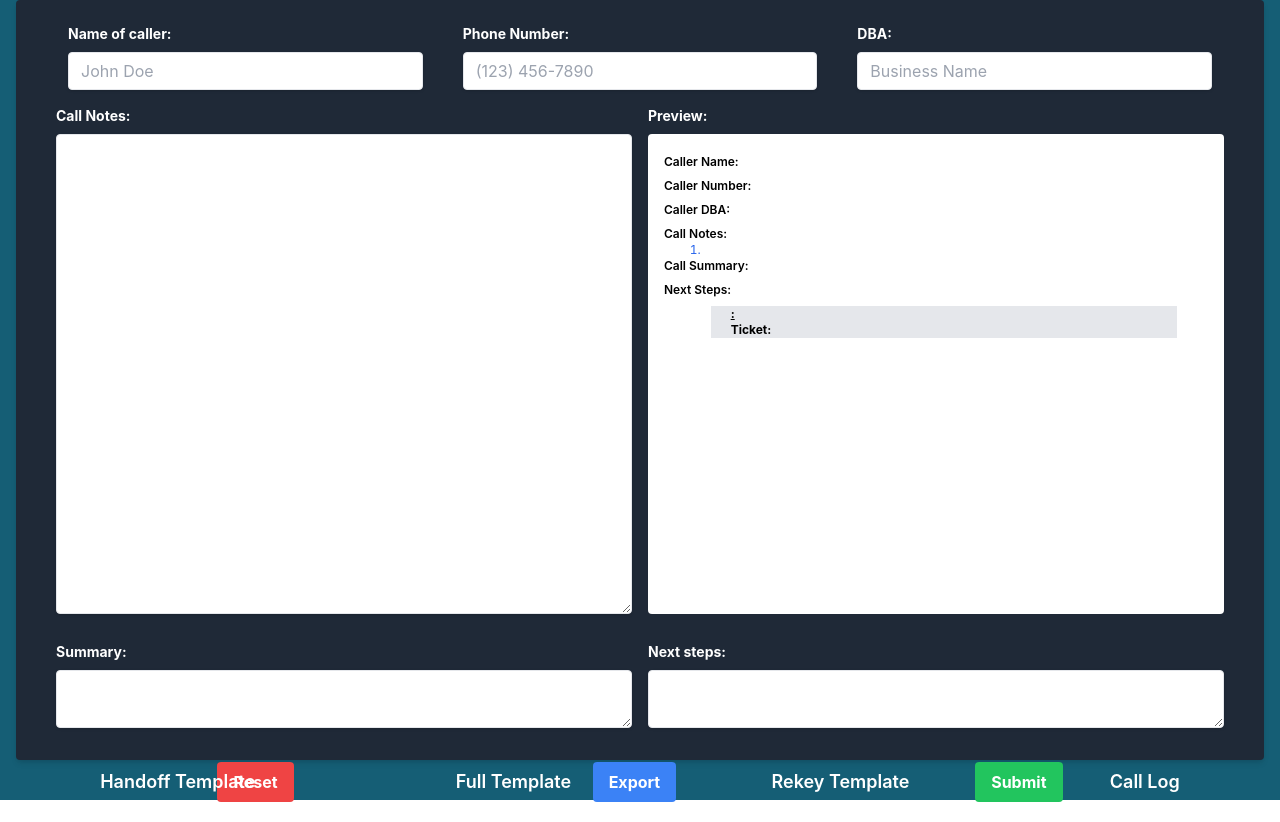
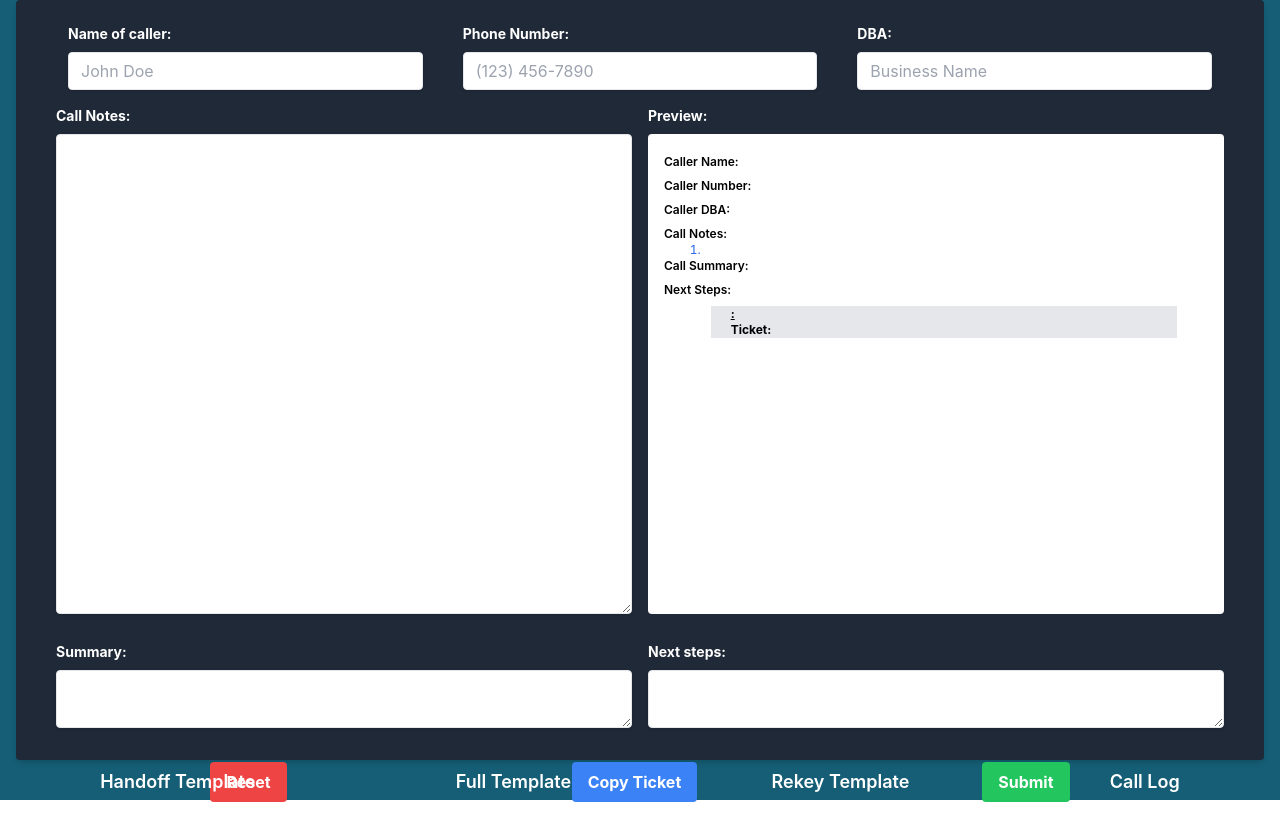
Before and after one commit to coleb229/Call-Notes-App, a React (Create React App) app: page / in a window 1280 px wide. Built offline with nearby package versions, Linux system fonts and the light colour scheme.

Commit message:
Replaced the Export button with a somewhat working copy button

```diff
--- a/src/components/caller/callerForm.js
+++ b/src/components/caller/callerForm.js
@@ -21,6 +21,13 @@ export default function InputForm() {
     setCallState(callerInfo)
   }
 
+  const copyTicket = (e) => {
+    e.preventDefault()
+    navigator.clipboard.writeText(
+      `Caller Name: ${callState.callerName}\nCaller Number: ${callState.callerNumber}\nCaller DBA: ${callState.callerDBA}\nCall Notes: \n${callState.callNotes}\nTroubleshooting Notes: ${callState.troubleshootingNotes}\nBackground Information: ${callState.backgroundInformation}\nCall Summary: ${callState.callSummary}\nNext Steps: ${callState.nextSteps}`,
+    )
+  }
+
   return (
     <form className='bg-gray-800 mx-4 shadow-md rounded px-8 pt-6 pb-8 h-[95vh]'>
       <CallerInfo
@@ -35,7 +42,7 @@ export default function InputForm() {
         <Preview callState={callState} />
       </div>
       <Details callState={callState} updateCallState={updateCallStateHandler} />
-      <Controls callState={callState} />
+      <Controls callState={callState} copyToClipboard={copyTicket} />
     </form>
   )
 }
--- a/src/components/caller/controls.js
+++ b/src/components/caller/controls.js
@@ -1,16 +1,26 @@
-import React from 'react';
-import { Link } from 'react-router-dom';
+import React from 'react'
+import { Link } from 'react-router-dom'
 
-export default function Controls(callState) {
-  console.log(callState);
+export default function Controls(props) {
+  const copyToClipboard = props.copyToClipboard
+  const callState = props.callState
+
   return (
     <div className='flex justify-around p-5'>
       <button className='bg-red-500 hover:bg-red-700 text-white font-bold py-2 px-4 rounded'>
         Reset
       </button>
+      <button
+        className='bg-blue-500 hover:bg-blue-700 text-white font-bold py-2 px-4 rounded'
+        onClick={copyToClipboard}
+      >
+        Copy Ticket
+      </button>
+      {/*
       <button className='bg-blue-500 hover:bg-blue-700 text-white font-bold py-2 px-4 rounded'>
-        Export
+        Copy Handoff
       </button>
+  */}
       <Link
         className='bg-green-500 hover:bg-green-700 text-white font-bold py-2 px-4 rounded'
         to='/output'
@@ -19,5 +29,5 @@ export default function Controls(callState) {
         Submit
       </Link>
     </div>
-  );
+  )
 }
```
Also changed, not shown: 1 other file (tests, documents, lock files or other folders).
